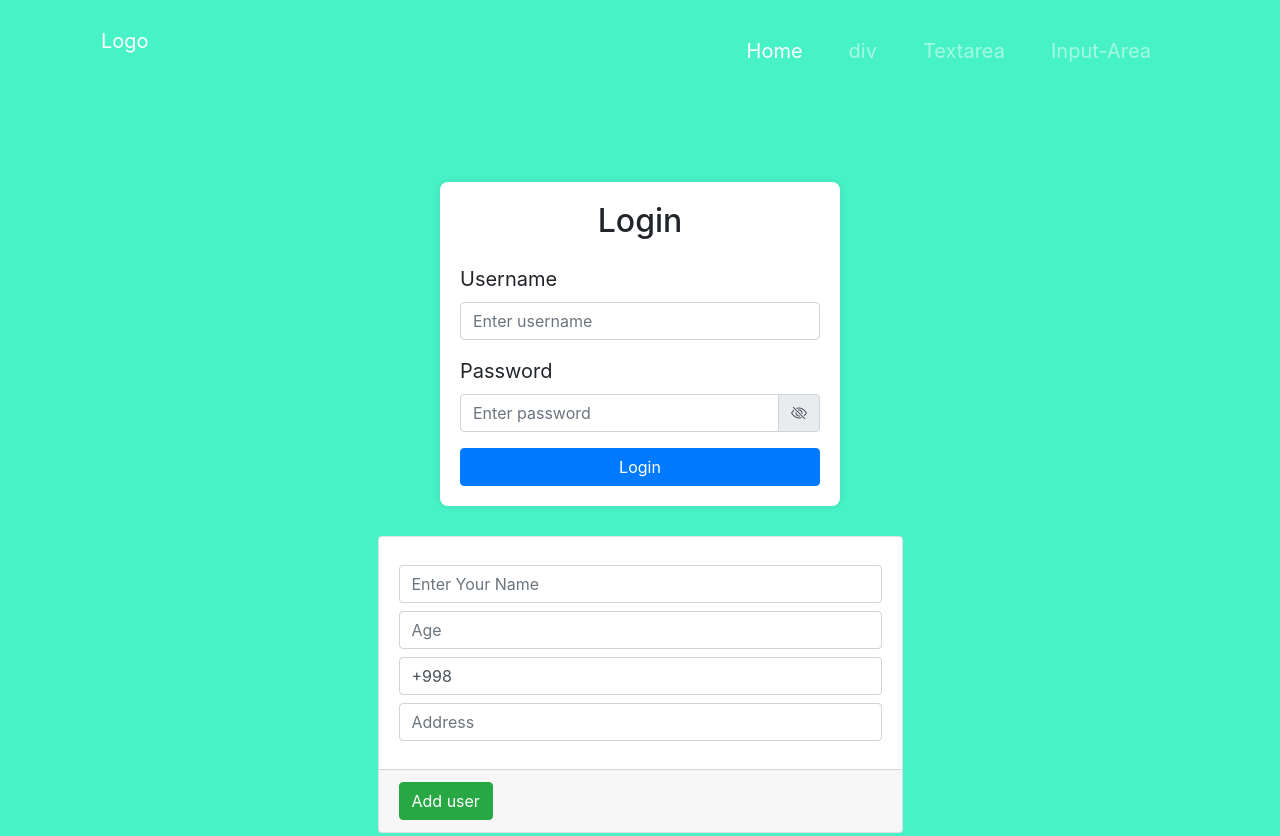
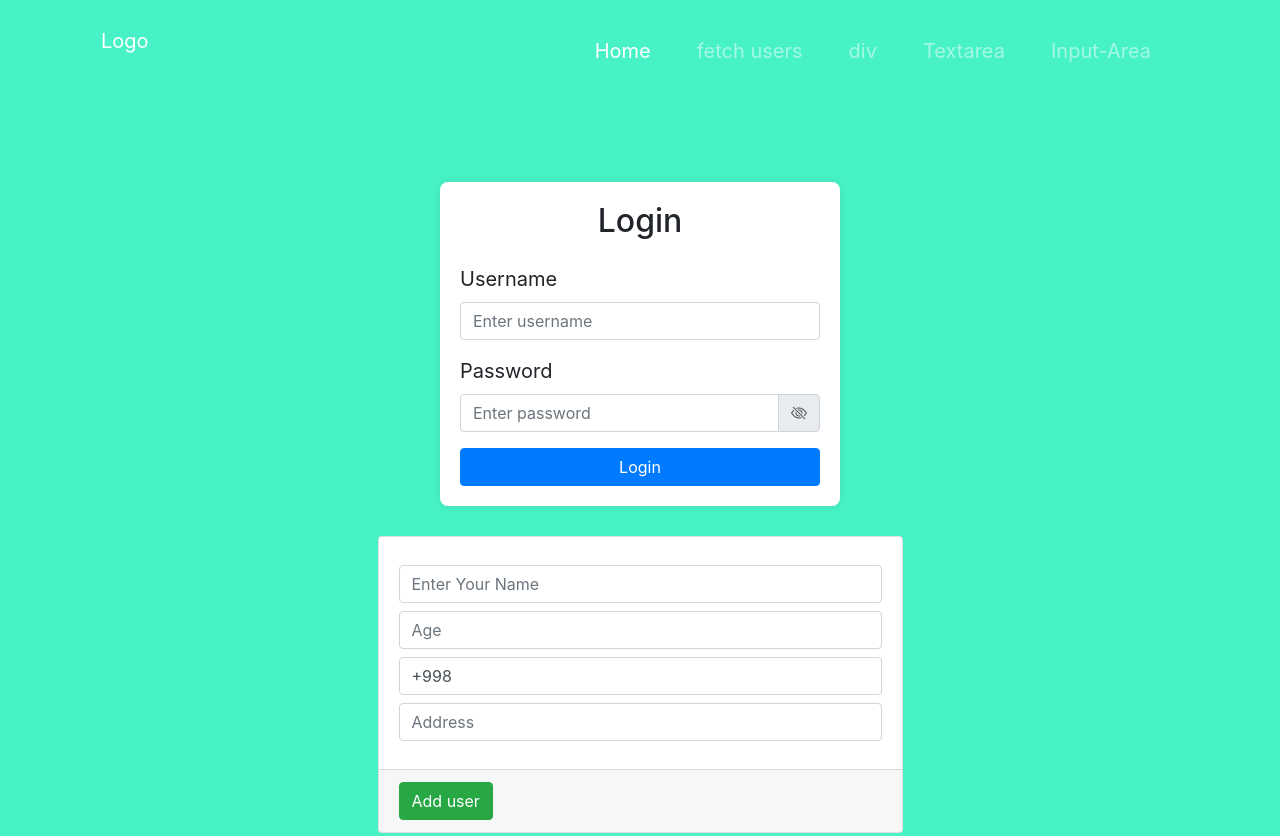
Before and after one commit to jsdeveloper0401/Dom, a plain HTML site: page index.html in a window 1280 px wide. Shown: the top 836 px of the page. Drawn offline with nearby package versions, Linux system fonts and the light colour scheme.

Commit message:
added new folder fetch users

```diff
--- a/Fetch user/js/main.js
+++ b/Fetch user/js/main.js
@@ -27,3 +27,4 @@ const createTable = async () => {
     });
 };
 createTable();
+console.log(users);
--- a/index.html
+++ b/index.html
@@ -38,6 +38,9 @@
                         <ul class="navbar-nav">
                             <li class="nav-item active">
                                 <a class="nav-link" href="./index.html">Home</a>
+                            </li>
+                            <li class="nav-item">
+                                <a class="nav-link" href="../Fetch user/">fetch users</a>
                             </li>
                             <li class="nav-item">
                                 <a class="nav-link" href="./script.html">div</a>
```
Also changed, not shown: Fetch user/index.html (+2 -1 lines).
